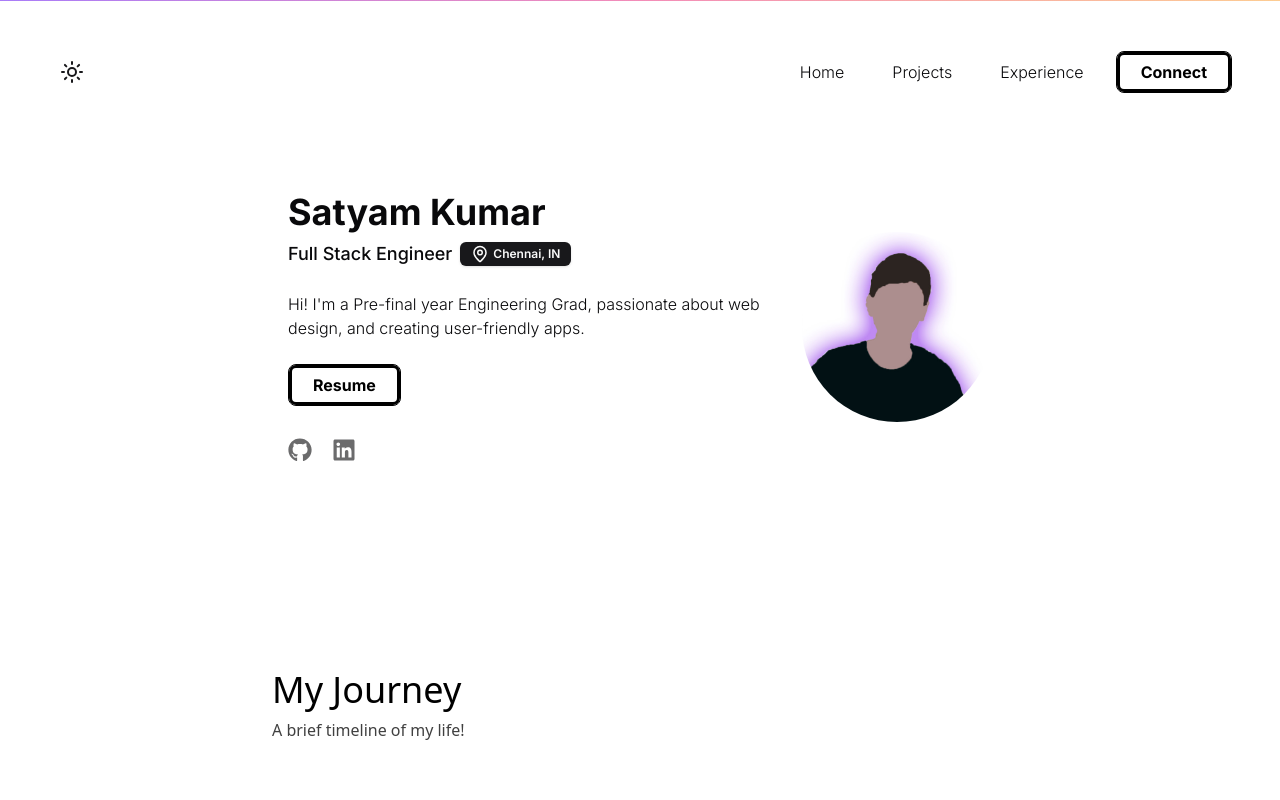
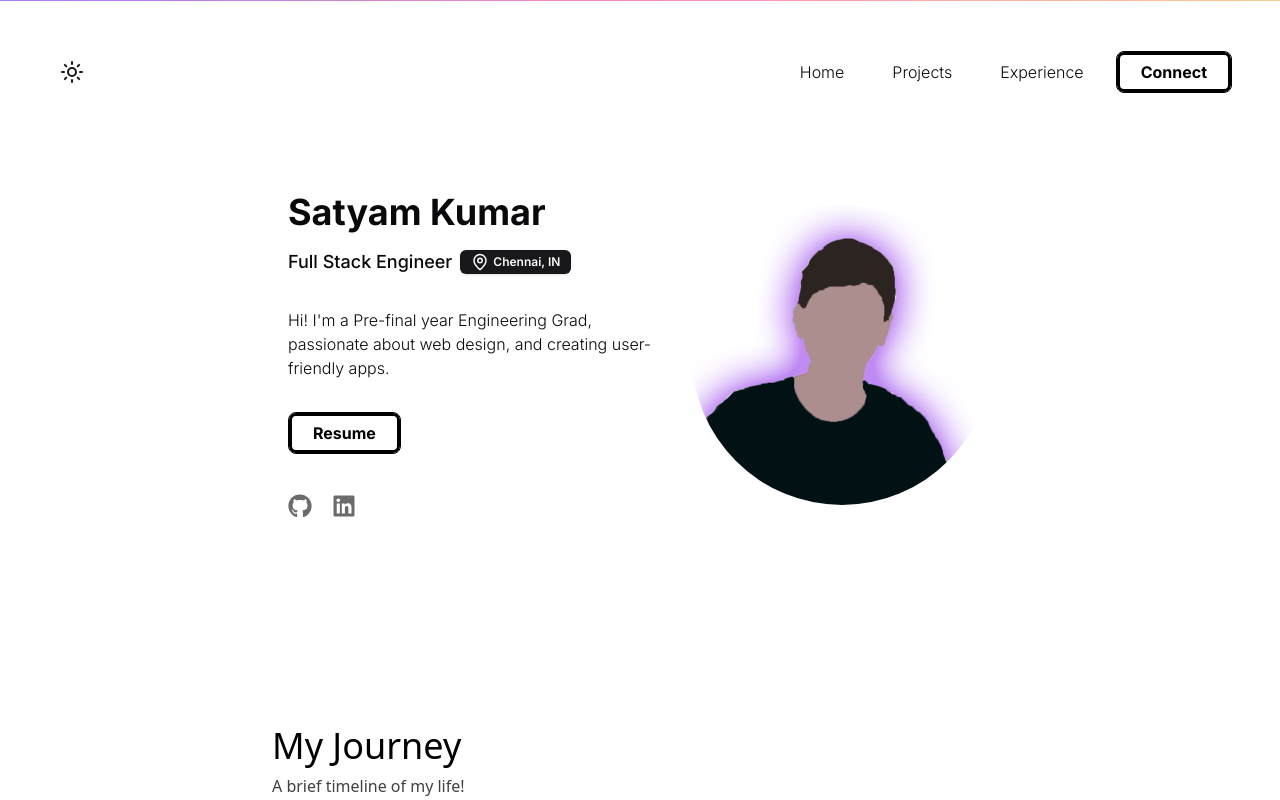
Before and after one commit to SKumr20/portfolio-v1, a Next.js app: page / in a window 1280 px wide. Shown: the top 800 px of the page. Built offline with nearby package versions, Linux system fonts and the light colour scheme; no server answers.

Commit message:
Fix hero margins Fix image shrinking

```diff
--- a/src/components/sections/Hero.jsx
+++ b/src/components/sections/Hero.jsx
@@ -7,9 +7,9 @@ import { links } from "@/data/links";
 
 const Hero = () => {
   return (
-    <div className="flex flex-col-reverse md:flex-row justify-between items-center p-12 mx-6 md:mx-60 gap-6 mb-20">
+    <div className="flex flex-col-reverse md:flex-row justify-between items-center p-12 mx-12 md:mx-60 gap-6 mb-20">
       {/* Hero Content div */}
-      <div className="flex flex-col text-center gap-y-2 md:text-start">
+      <div className="flex flex-col text-center gap-y-2 md:gap-y-4 md:text-start">
             <h1 className="text-4xl font-bold">Satyam Kumar</h1>
             {/* Title And Location */}
             <div className="mb-4 flex flex-col md:flex-row text-center gap-y-2 items-center gap-2">
@@ -46,13 +46,13 @@ const Hero = () => {
             </div>
       </div>
       {/* Image div */}
-      <div>
+      <div className="min-w-[300px] w-[300px] h-[300px] relative">
         <Image
           src="/images/Hero.jpg"
-          width={300}
-          height={300}
           alt="Picture of the author"
-          className="rounded-full"
+          className="rounded-full object-cover"
+          fill={true}
+          sizes="300px"
         />
       </div>
     </div>
```
